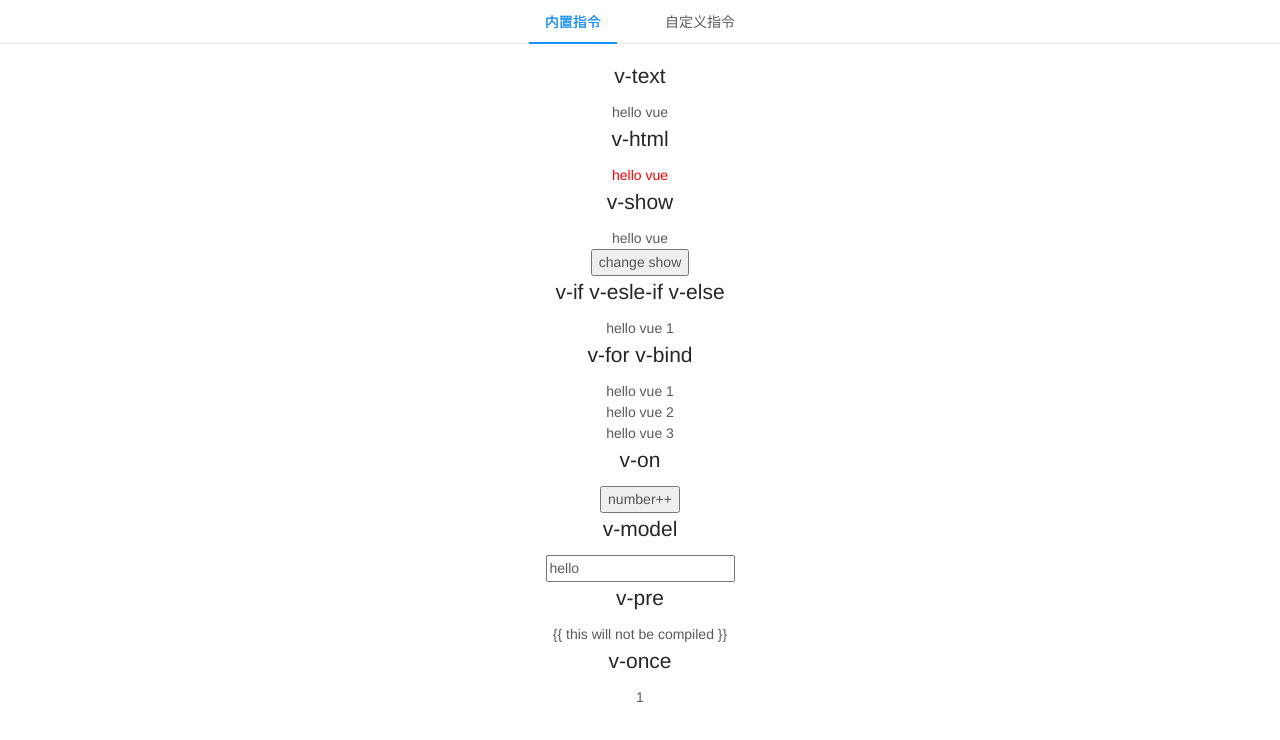
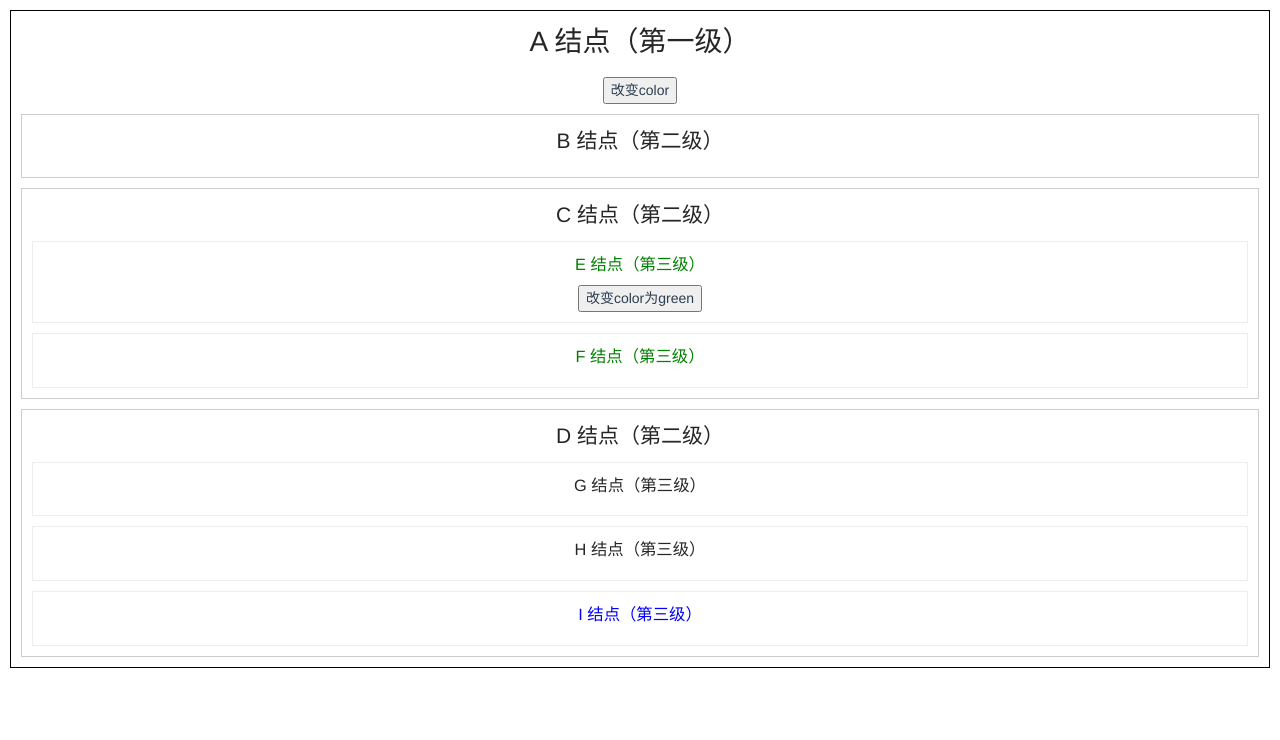
Before and after one commit to kaimo313/vue-development-practice, a Vue app in the folder vue-demo/: page / in a window 1280 px wide. Shown: the top 740 px of the page. Built offline with nearby package versions, Linux system fonts and the light colour scheme.

Commit message:
feat：demo12：常用高级特性provide/inject

```diff
--- a/vue-demo/src/App2.vue
+++ b/vue-demo/src/App2.vue
@@ -1,16 +1,16 @@
 <template>
     <div id="app">
-        <demo-11></demo-11>
+        <demo-12></demo-12>
     </div>
 </template>
 
 <script>
-import demo11 from "./views/demo11/index.vue";
+import demo12 from "./views/demo12/index.vue";
 
 export default {
     name: "App",
     components: {
-        demo11
+        demo12
     },
 };
 </script>
--- /dev/null
+++ b/vue-demo/src/views/demo12/ChildrenA.vue
@@ -0,0 +1,48 @@
+<template>
+  <div class="border">
+    <h1>A 结点（第一级）</h1>
+    <button @click="() => changeColor()">改变color</button>
+    <ChildrenB />
+    <ChildrenC />
+    <ChildrenD />
+  </div>
+</template>
+<script>
+import ChildrenB from "./ChildrenB";
+import ChildrenC from "./ChildrenC";
+import ChildrenD from "./ChildrenD";
+export default {
+  components: {
+    ChildrenB,
+    ChildrenC,
+    ChildrenD
+  },
+//   provide() {
+//     return {
+//       theme: {
+//         color: this.color
+//       }
+//     };
+//   },
+  // 需要响应式数据
+  provide() {
+    return {
+      theme: this
+    };
+  },
+  data() {
+    return {
+      color: "blue"
+    };
+  },
+  methods: {
+    changeColor(color) {
+      if (color) {
+        this.color = color;
+      } else {
+        this.color = this.color === "blue" ? "red" : "blue";
+      }
+    }
+  }
+};
+</script>
--- /dev/null
+++ b/vue-demo/src/views/demo12/ChildrenB.vue
@@ -0,0 +1,5 @@
+<template functional>
+  <div class="border1">
+    <h2>B 结点（第二级）</h2>
+  </div>
+</template>
--- /dev/null
+++ b/vue-demo/src/views/demo12/ChildrenC.vue
@@ -0,0 +1,24 @@
+<template>
+  <div class="border1">
+    <h2>C 结点（第二级）</h2>
+    <ChildrenE />
+    <ChildrenF />
+  </div>
+</template>
+<script>
+import ChildrenE from "./ChildrenE";
+import ChildrenF from "./ChildrenF";
+export default {
+  components: {
+    ChildrenE,
+    ChildrenF
+  },
+  provide() {
+    return {
+      theme: {
+        color: "green"
+      }
+    };
+  }
+};
+</script>
--- /dev/null
+++ b/vue-demo/src/views/demo12/ChildrenD.vue
@@ -0,0 +1,20 @@
+<template>
+  <div class="border1">
+    <h2>D 结点（第二级）</h2>
+    <ChildrenG />
+    <ChildrenH />
+    <ChildrenI />
+  </div>
+</template>
+<script>
+import ChildrenG from "./ChildrenG";
+import ChildrenH from "./ChildrenH";
+import ChildrenI from "./ChildrenI";
+export default {
+  components: {
+    ChildrenG,
+    ChildrenH,
+    ChildrenI
+  }
+};
+</script>
--- /dev/null
+++ b/vue-demo/src/views/demo12/ChildrenE.vue
@@ -0,0 +1,23 @@
+<template>
+  <div class="border2">
+    <h3 :style="{ color: theme.color }">E 结点（第三级）</h3>
+    <button @click="handleClick">改变color为green</button>
+  </div>
+</template>
+<script>
+export default {
+  components: {},
+  inject: {
+    theme: {
+      default: () => ({})
+    }
+  },
+  methods: {
+    handleClick() {
+      if (this.theme.changeColor) {
+        this.theme.changeColor("green");
+      }
+    }
+  }
+};
+</script>
--- /dev/null
+++ b/vue-demo/src/views/demo12/ChildrenF.vue
@@ -0,0 +1,17 @@
+<template>
+  <div class="border2">
+    <h3 :style="{ color: theme1.color }">F 结点（第三级）</h3>
+  </div>
+</template>
+<script>
+export default {
+  components: {},
+  inject: {
+    // 可以通过 from 命别名
+    theme1: {
+      from: "theme",
+      default: () => ({})
+    }
+  }
+};
+</script>
--- /dev/null
+++ b/vue-demo/src/views/demo12/ChildrenG.vue
@@ -0,0 +1,8 @@
+<template>
+  <div class="border2">
+    <h3>G 结点（第三级）</h3>
+  </div>
+</template>
+<script>
+export default {};
+</script>
--- /dev/null
+++ b/vue-demo/src/views/demo12/ChildrenH.vue
@@ -0,0 +1,8 @@
+<template>
+  <div class="border2">
+    <h3>H 结点（第三级）</h3>
+  </div>
+</template>
+<script>
+export default {};
+</script>
--- /dev/null
+++ b/vue-demo/src/views/demo12/ChildrenI.vue
@@ -0,0 +1,15 @@
+<template functional>
+  <div class="border2">
+    <!-- 函数式组件使用injections -->
+    <h3 :style="{ color: injections.theme.color }">I 结点（第三级）</h3>
+  </div>
+</template>
+<script>
+export default {
+  inject: {
+    theme: {
+      default: () => ({})
+    }
+  }
+};
+</script>
--- /dev/null
+++ b/vue-demo/src/views/demo12/index.vue
@@ -0,0 +1,28 @@
+<template>
+  <div>
+    <ChildrenA />
+  </div>
+</template>
+<script>
+import ChildrenA from "./ChildrenA";
+export default {
+  components: {
+    ChildrenA
+  }
+};
+</script>
+<style>
+.border,
+.border1,
+.border2 {
+  border: 1px solid #000;
+  padding: 10px 0;
+  margin: 10px 10px 0;
+}
+.border1 {
+  border-color: #ccc;
+}
+.border2 {
+  border-color: #eee;
+}
+</style>
```
